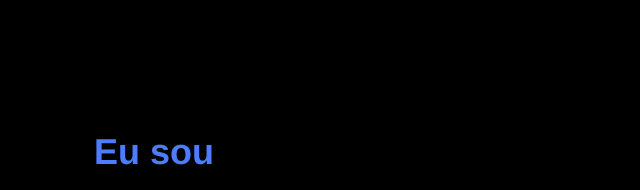
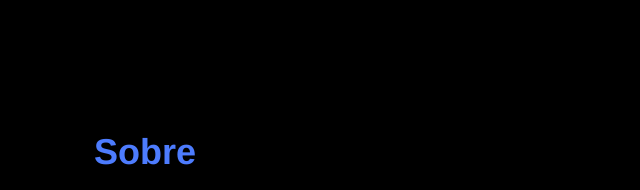
Before and after one commit to MatheusJalles/Portif-lio, a plain HTML site: page index.html in a window 1280 px wide. Shown: the part 1644-1834 px from the top of the page, 591-1231 px from the left. Drawn offline with Linux system fonts and the light colour scheme.

Commit message:
atualizando

```diff
--- a/index.html
+++ b/index.html
@@ -88,7 +88,7 @@
             <img class="foto-sobre" src="./Imagens/EU.png" alt="Foto de Matheus Jalles">
 
             <div class="conteudo-sobre">
-                <h2> Eu sou </h2>
+                <h2> Sobre </h2>
 
                     <p>Olá! Eu sou Matheus Jalles, um desenvolvedor web com paixão por criar soluções digitais inovadoras.
                      Com experiência em HTML, CSS, JavaScript e outras tecnologias, estou sempre buscando aprender e
```
